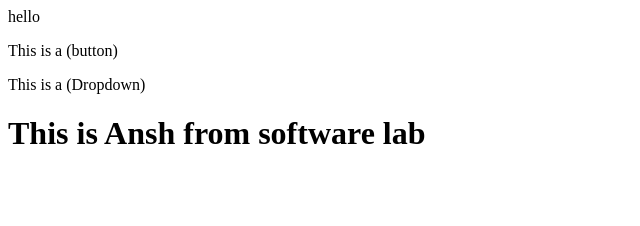
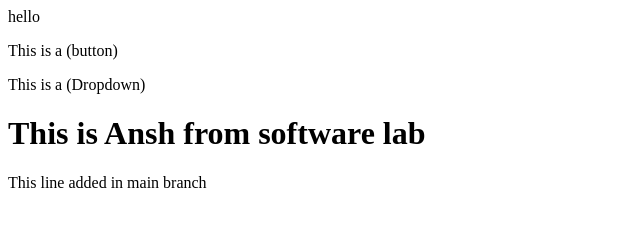
Before and after one commit to AnshDalal/Localrepo, a plain HTML site: page index.html in a window 1280 px wide. Shown: the whole page, without its empty margins (0-640 px from the left). Drawn offline with Linux system fonts and the light colour scheme.

Commit message:
Added a new line to main

```diff
--- a/index.html
+++ b/index.html
@@ -2,3 +2,4 @@
 <p>This is a (button)</p>
 <p>This is a (Dropdown)</p>
 <h1>This is Ansh from software lab</h1>
+<p>This line added in main branch</p>
```
